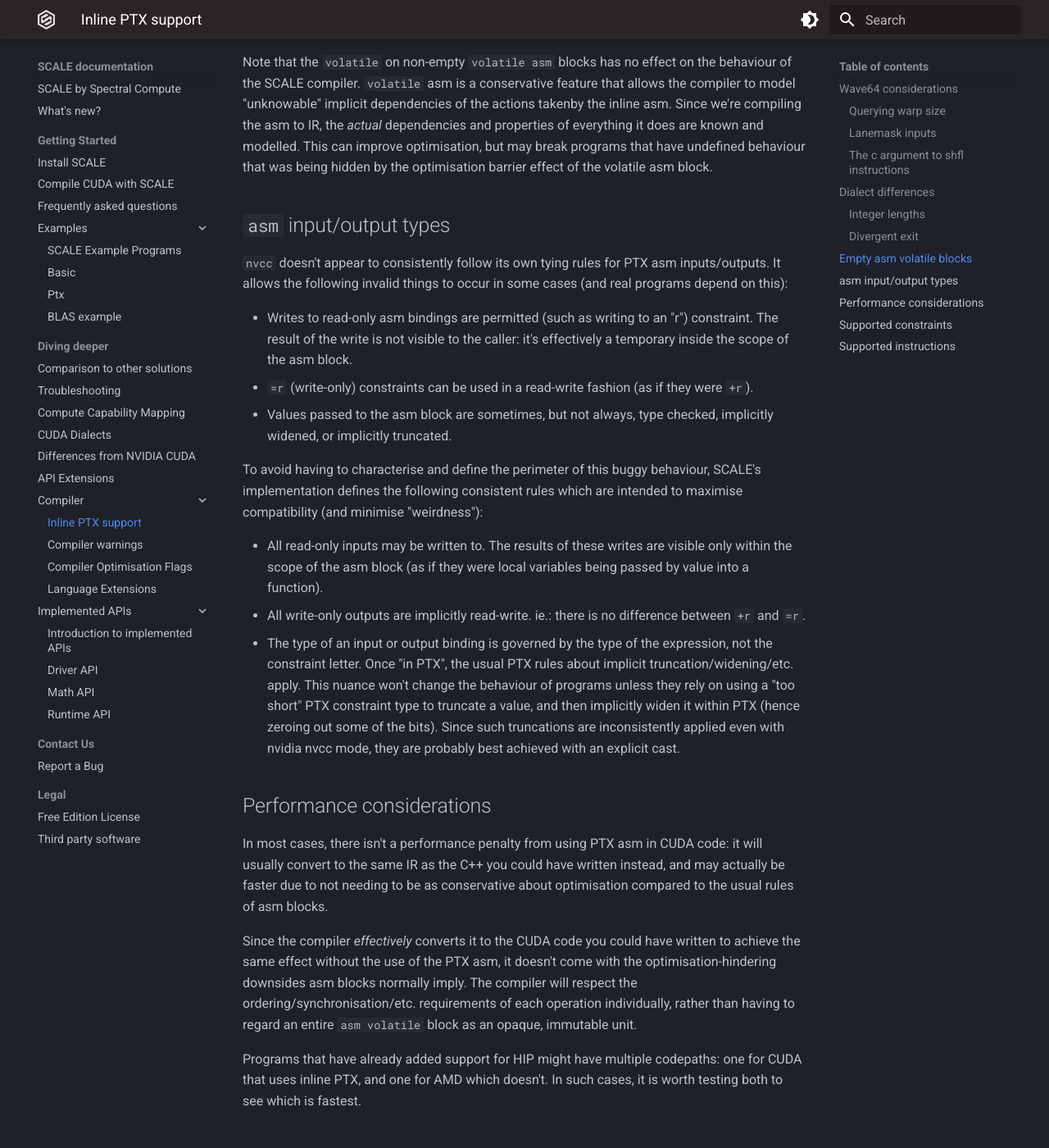
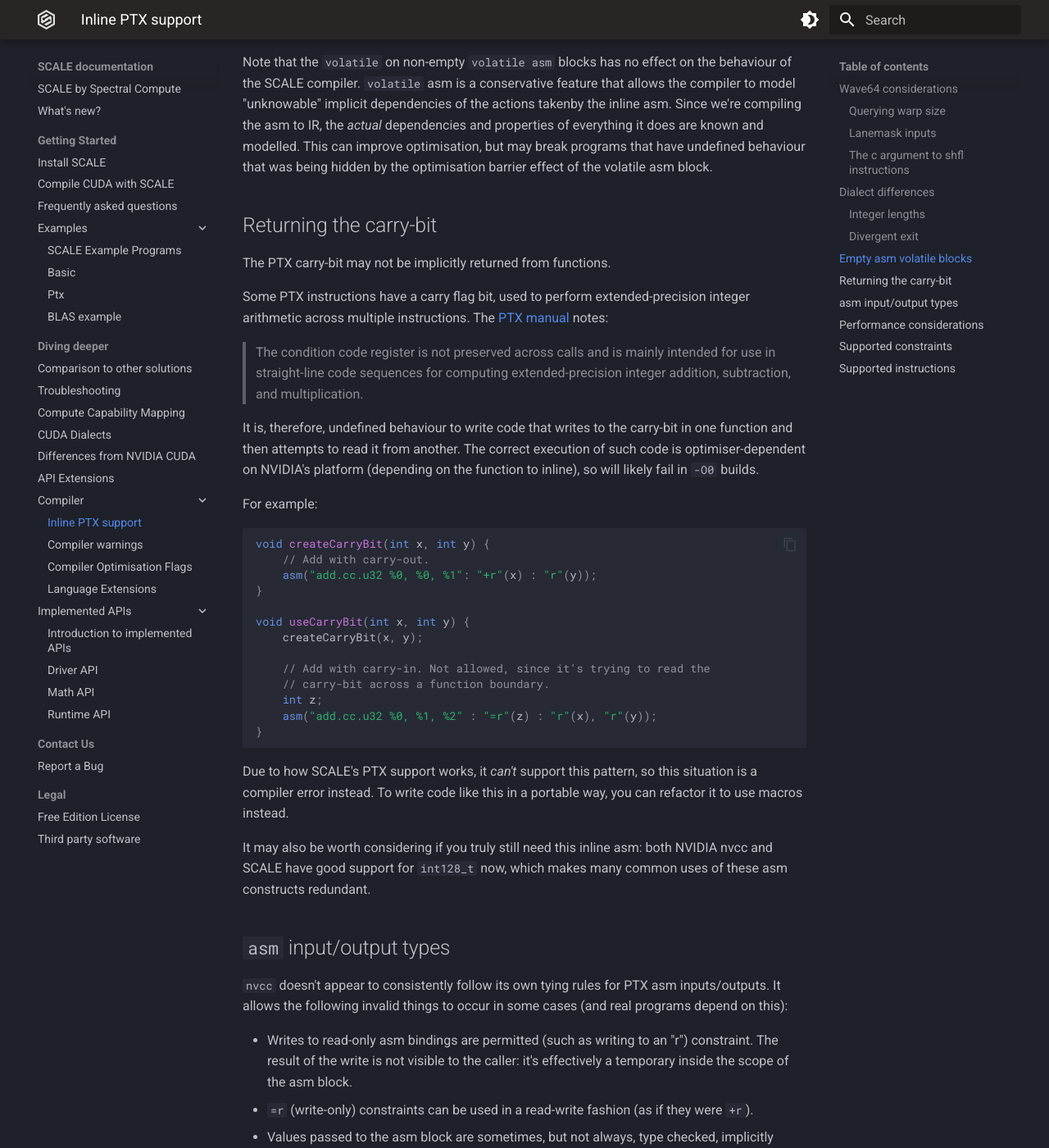
Before and after one commit to spectral-compute/scale-docs, an MkDocs documentation site: the page built from docs/manual/inline-ptx.md, in a window 1280 px wide and 1400 px high, scrolled down 3706 px. Shown: the whole window at 82% size. Built offline with MkDocs 1.6.1 and Material for MkDocs 9.7.7, drawn with Linux system fonts in a browser that asks for light colours; the version menu is left out.

Commit message:
Document the return-carry-bit PTX problem
We've only ever seen one projet that does this madness, but we
may as well document it!

````diff
--- a/docs/manual/inline-ptx.md
+++ b/docs/manual/inline-ptx.md
@@ -182,6 +182,49 @@ can improve optimisation, but may break programs that have undefined behaviour
 that was being hidden by the optimisation barrier effect of the volatile asm
 block.
 
+## Returning the carry-bit
+
+The PTX carry-bit may not be implicitly returned from functions.
+
+Some PTX instructions have a carry flag bit, used to perform extended-precision
+integer arithmetic across multiple instructions. The [PTX manual](https://docs.nvidia.com/cuda/parallel-thread-execution/index.html#extended-precision-integer-arithmetic-instructions)
+notes:
+
+> The condition code register is not preserved across calls and is mainly
+> intended for use in straight-line code sequences for computing
+> extended-precision integer addition, subtraction, and multiplication.
+
+It is, therefore, undefined behaviour to write code that writes to the
+carry-bit in one function and then attempts to read it from another. The
+correct execution of such code is optimiser-dependent on NVIDIA's platform
+(depending on the function to inline), so will likely fail in `-O0` builds.
+
+For example:
+
+```c++
+void createCarryBit(int x, int y) {
+    // Add with carry-out.
+    asm("add.cc.u32 %0, %0, %1": "+r"(x) : "r"(y));
+}
+
+void useCarryBit(int x, int y) {
+    createCarryBit(x, y);
+
+    // Add with carry-in. Not allowed, since it's trying to read the
+    // carry-bit across a function boundary.
+    int z;
+    asm("add.cc.u32 %0, %1, %2" : "=r"(z) : "r"(x), "r"(y));
+}
+```
+
+Due to how SCALE's PTX support works, it *can't* support this pattern, so this
+situation is a compiler error instead. To write code like this in a portable
+way, you can refactor it to use macros instead.
+
+It may also be worth considering if you truly still need this inline asm: both
+NVIDIA nvcc and SCALE have good support for `int128_t` now, which makes many
+common uses of these asm constructs redundant.
+
 ## `asm` input/output types
 
 `nvcc` doesn't appear to consistently follow its own tying rules for PTX asm
````
